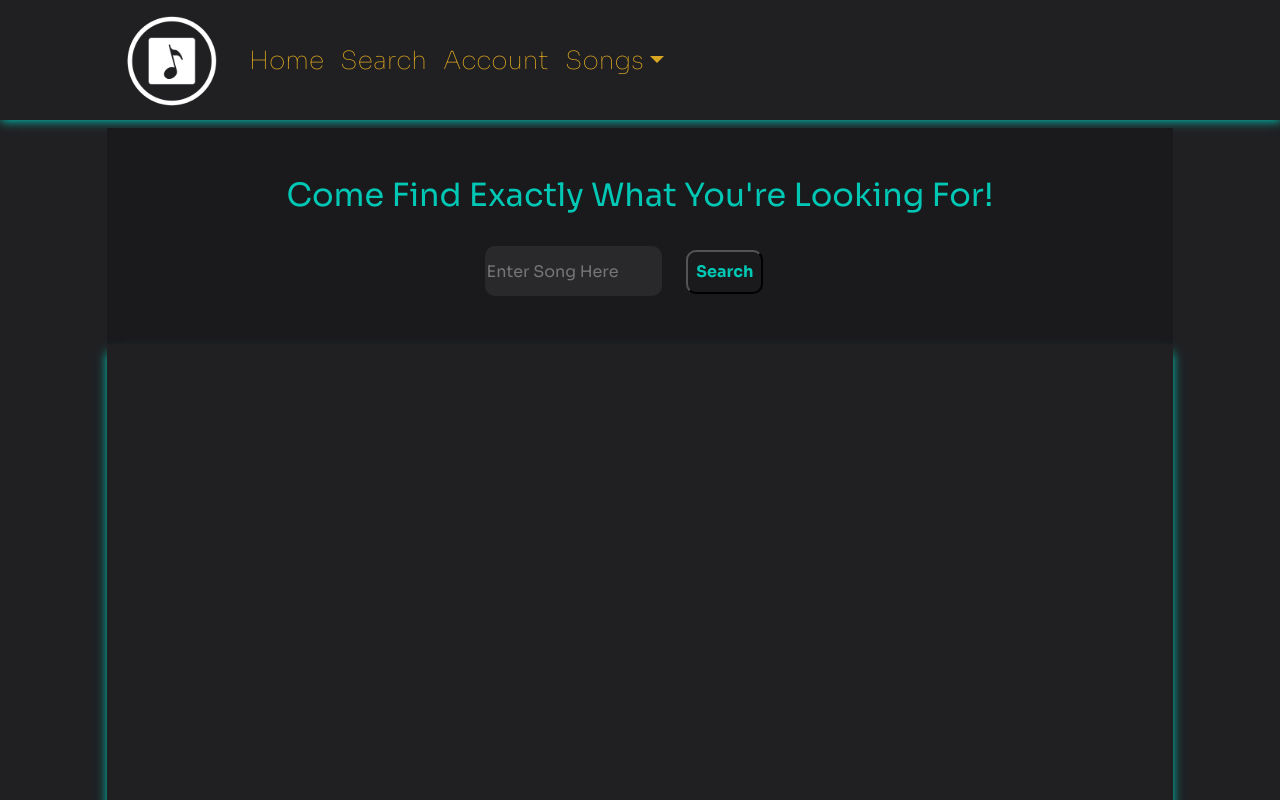
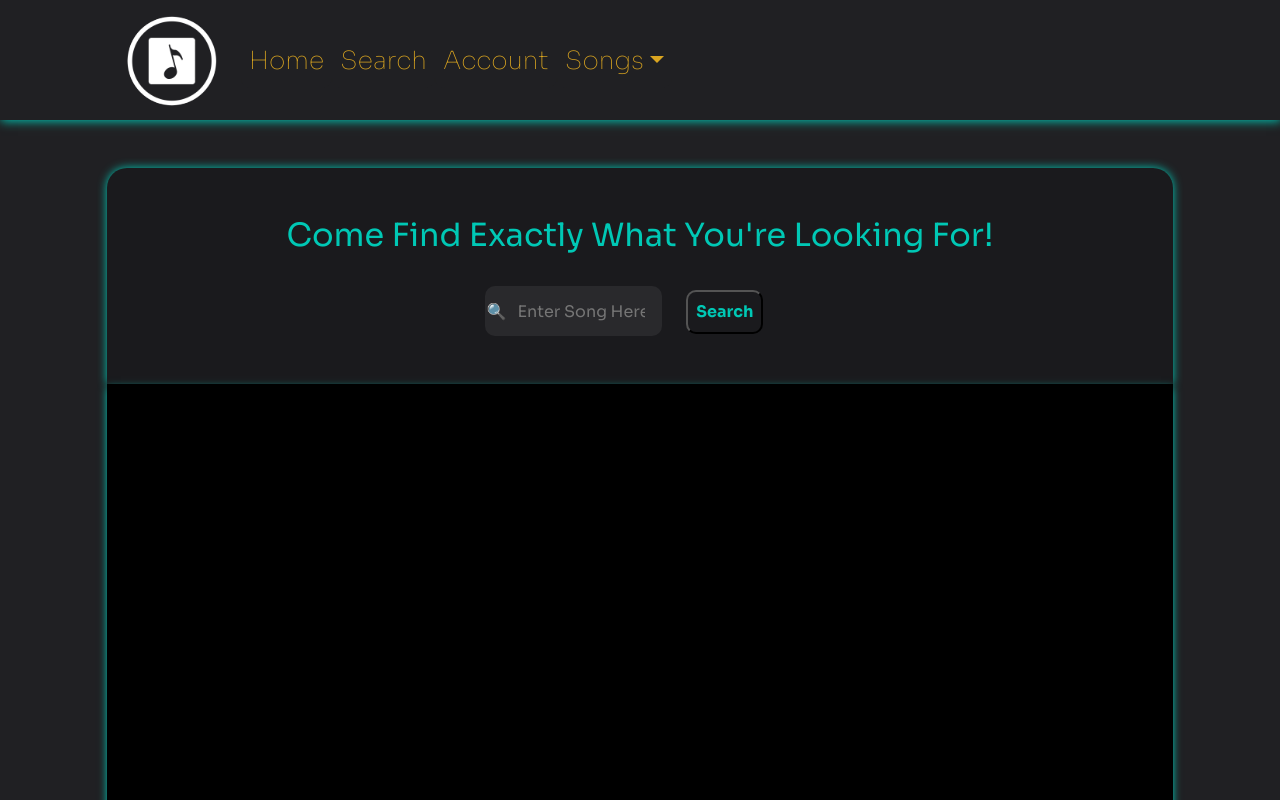
Before and after one commit to Mckreames/Grace-Note, a React (Create React App) app: page /song-search in a window 1280 px wide. Shown: the top 800 px of the page. Built offline with nearby package versions, Linux system fonts and the light colour scheme.

Commit message:
tweaking search page. still needs background

```diff
--- a/src/Components/Search/Search.css
+++ b/src/Components/Search/Search.css
@@ -1,5 +1,7 @@
 .search-area {
   background-color: var(--dark-grey);
+  border-radius: 20px 20px 0 0;
+  box-shadow: 0 0 10px var(--electric-blue);
 }
 
 .search-page-search {
@@ -11,8 +13,8 @@
 }
 
 .search-result {
-  background-color: var(--grey);
-  box-shadow: 0px 9px 10px var(--electric-blue);
+  background-color: black;
+  box-shadow: 0px 4px 8px var(--electric-blue);
   min-height: 100vh;
 }
 
--- a/src/Components/Search/Search.jsx
+++ b/src/Components/Search/Search.jsx
@@ -34,7 +34,7 @@ export default function Search() {
 
   return (
     <div>
-      <section className="offset-1 col-10 pt-5 pb-5 search-area">
+      <section className="offset-1 col-10 mt-5 pt-5 pb-5 search-area">
         <h2 className="pb-4 color-electric">
           Come Find Exactly What You're Looking For!
         </h2>
@@ -45,14 +45,14 @@ export default function Search() {
             id="search"
             name="search"
             className="col-2 me-4 search-page-search"
-            placeholder="Enter Song Here"
+            placeholder="🔍   Enter Song Here"
             value={searchTerm}
             onChange={(e) => setSearchTerm(e.target.value)}
           ></input>
           <button type="submit">Search</button>
         </form>
       </section>
-      <section className="offset-1 col-10 pt-4 search-result">
+      <section className="offset-1 col-10 mb-5 pt-4 search-result">
         <div>
           {searchResult && (
             <ul className="col-12 flex-wrap d-flex justify-content-evenly">
```
